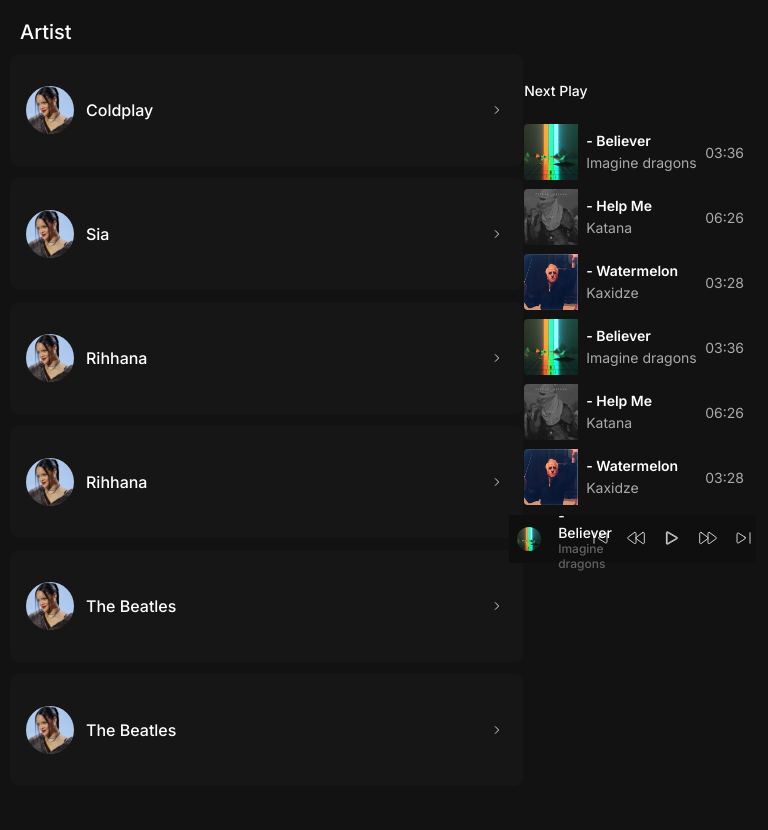
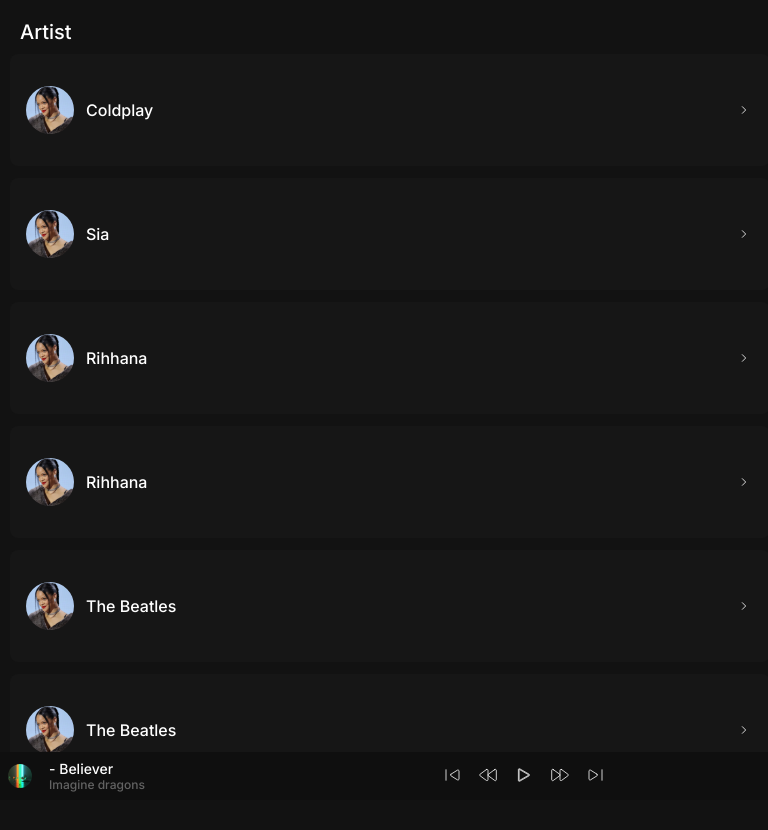
Before and after one commit to blueibell3/vibe-front, a Next.js app: page /artist in a window 768 px wide. Shown: the top 830 px of the page. Built offline with nearby package versions, Linux system fonts and the light colour scheme.

Commit message:
responsive for homepage

```diff
--- a/app/(authorised)/layout.module.css
+++ b/app/(authorised)/layout.module.css
@@ -1,20 +1,22 @@
 .children {
-    width: 100%;
+    width: 90%;
     display: flex;
-    justify-content: space-between;
+    justify-content: center;
+    padding-right: 290px;
 }
 
-/* .container {
-    position: fixed;
-} */
+.musicContainer {
+    display: flex;
+    position: relative;
+}
 
 .musicList {
     padding: 8px 12px 8px 8px;
     display: flex;
     flex-direction: column;
     gap: 26px;
-    /* position: fixed;
-    right: 0; */
+    position: fixed;
+    right: 0;
 }
 
 .test {
@@ -25,6 +27,9 @@
     /* position: fixed; */
 }
 
+.navMenuContainer {
+    padding-right: 60px;
+}
 
 .MusicPlayer {
     display: flex;
@@ -45,6 +50,24 @@
     .mobileNavBarContainer {
         display: none;
     }
+
+    .test {
+        display: none;
+    }
+
+    .MusicPlayer {
+        width: 100%;
+        position: fixed;
+        bottom: 0;
+        left: 0;
+    }
+
+    .children {
+        padding-right: 20px;
+        width: 100%;
+    }
+
+
 }
 
 @media screen and (max-width:768px) {
@@ -66,6 +89,22 @@
     .headerContainer {
         display: none;
     }
+
+    .test {
+        display: none;
+    }
+
+    .MusicPlayer {
+        width: 100%;
+        position: fixed;
+        bottom: -10;
+        left: 0;
+    }
+
+    .children {
+        padding-right: 20px;
+        width: 100%;
+    }
 }
 
 .navMenuContainer {
--- a/app/(authorised)/layout.tsx
+++ b/app/(authorised)/layout.tsx
@@ -35,8 +35,10 @@ const AuthLayout = (props: Props) => {
               <div className={styles.test}>
                 <Test />
               </div>
-              <div className={styles.MusicPlayer}>
-                <MusicPlayer />
+              <div className={styles.musicContainer}>
+                <div className={styles.MusicPlayer}>
+                  <MusicPlayer />
+                </div>
               </div>
             </div>
           </div>
--- a/app/(authorised)/page.module.css
+++ b/app/(authorised)/page.module.css
@@ -47,3 +47,8 @@
     gap: 10px;
     width: 100%;
 }
+
+.topAlbums {
+    width: 100%;
+    display: grid;
+}
--- a/app/Components/MusicList/MusicList.module.scss
+++ b/app/Components/MusicList/MusicList.module.scss
@@ -105,6 +105,12 @@
     display: flex;
     flex-direction: column;
     gap: 25px;
+    height: 300px;
+    overflow-y: auto;
+}
+
+.listWrap::-webkit-scrollbar {
+    display: none;
 }
 
 .container {
--- a/app/Components/PlayerController/FullscreenPlayer/FullscreenPlayer.module.scss
+++ b/app/Components/PlayerController/FullscreenPlayer/FullscreenPlayer.module.scss
@@ -1,7 +1,7 @@
 .fullscreenContainer {
     top: 0;
     left: 0;
-    position: absolute;
+    position: fixed;
     width: 100%;
     height: 100vh;
     display: flex;
@@ -12,7 +12,7 @@
 }
 
 .background {
-    position: absolute;
+    position: fixed;
     width: 100%;
     height: 100%;
     background: url(../../../../public/background/backImageFullScreeen.jpg);
```
Also changed, not shown: app/(authorised)/page.tsx (+8 -1 lines), app/Components/TopAlbums/TopAlbums.module.scss (+0 -7 lines), app/Components/TopAlbums/TopAlbums.tsx (+6 -2 lines).
